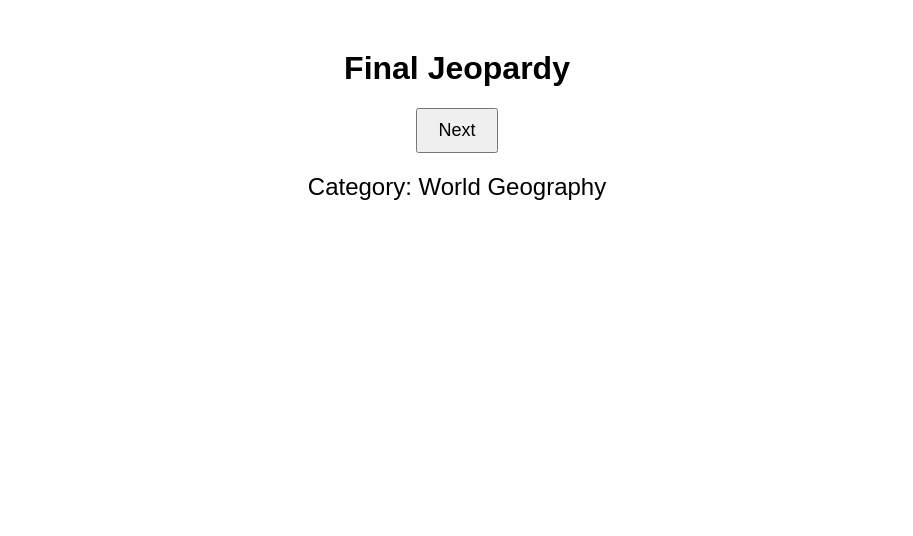
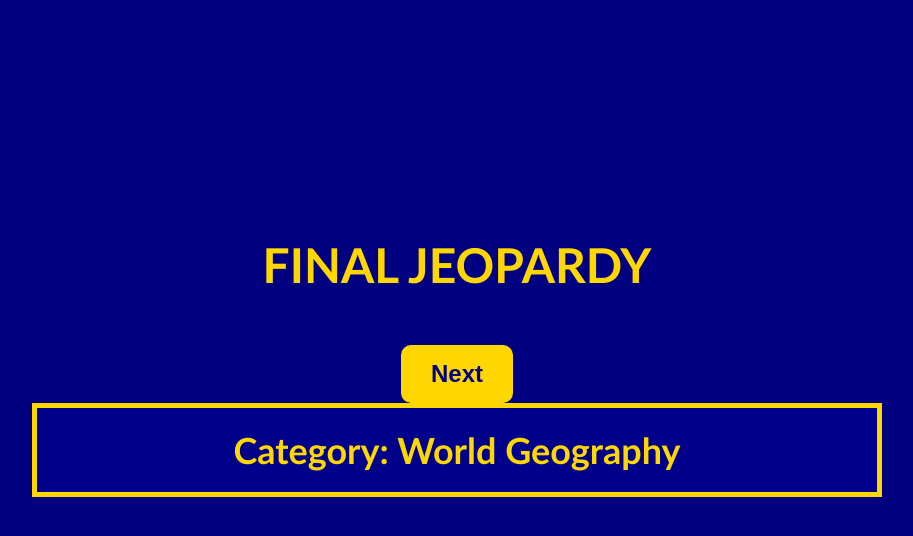
Before and after one commit to homejeopardy/finalhost, a plain HTML site: page index.html in a window 1280 px wide. Both pictures are taken after a click on the button "Start". Shown: the whole page, without its empty margins (183-1096 px from the left). Drawn offline with Linux system fonts and the light colour scheme.

Commit message:
Update index.html

```diff
--- a/index.html
+++ b/index.html
@@ -6,28 +6,62 @@
     <title>Final Jeopardy</title>
     <style>
         body {
-            font-family: Arial, sans-serif;
+            font-family: "Trebuchet MS", sans-serif;
             text-align: center;
-            margin: 50px;
+            margin: 0;
+            padding: 0;
+            background-color: #000080;
+            color: #FFD700;
+        }
+        #game-container {
+            display: flex;
+            flex-direction: column;
+            justify-content: center;
+            align-items: center;
+            height: 100vh;
         }
         #category, #question, #answer {
-            font-size: 24px;
-            margin: 20px;
-            display: none;
+            font-size: 36px;
+            font-weight: bold;
+            padding: 20px;
+            width: 80%;
+            max-width: 800px;
+            border: 5px solid #FFD700;
+            background-color: rgba(0, 0, 139, 0.9);
+            opacity: 0;
+            transform: scale(0.8);
+            transition: opacity 1s ease-out, transform 1s ease-out;
+        }
+        #category.show, #question.show, #answer.show {
+            opacity: 1;
+            transform: scale(1);
         }
         button {
-            font-size: 18px;
-            padding: 10px 20px;
+            font-size: 24px;
+            padding: 15px 30px;
+            border: none;
+            background-color: #FFD700;
+            color: #000080;
+            font-weight: bold;
+            cursor: pointer;
+            margin-top: 20px;
+            border-radius: 10px;
+            transition: background-color 0.3s;
+        }
+        button:hover {
+            background-color: #FFC107;
         }
     </style>
 </head>
 <body>
 
-    <h1>Final Jeopardy</h1>
-    <button id="nextButton">Start</button>
-    <div id="category"></div>
-    <div id="question"></div>
-    <div id="answer"></div>
+    <div id="game-container">
+        <h1 style="font-size: 48px; text-transform: uppercase;">Final Jeopardy</h1>
+        <button id="nextButton">Start</button>
+        <div id="category"></div>
+        <div id="question"></div>
+        <div id="answer"></div>
+    </div>
 
     <script>
         const categoryText = "World Geography";
@@ -43,17 +77,17 @@
         button.addEventListener("click", () => {
             if (state === 0) {
                 categoryDiv.textContent = "Category: " + categoryText;
-                categoryDiv.style.display = "block";
+                categoryDiv.classList.add("show");
+                state++;
                 button.textContent = "Next";
-                state++;
             } else if (state === 1) {
                 questionDiv.textContent = questionText;
-                questionDiv.style.display = "block";
+                questionDiv.classList.add("show");
                 state++;
             } else if (state === 2) {
                 answerDiv.textContent = answerText;
-                answerDiv.style.display = "block";
-                button.style.display = "none"; // Hide the button after revealing the answer
+                answerDiv.classList.add("show");
+                button.style.display = "none"; // Hide button after revealing the answer
             }
         });
     </script>
```
